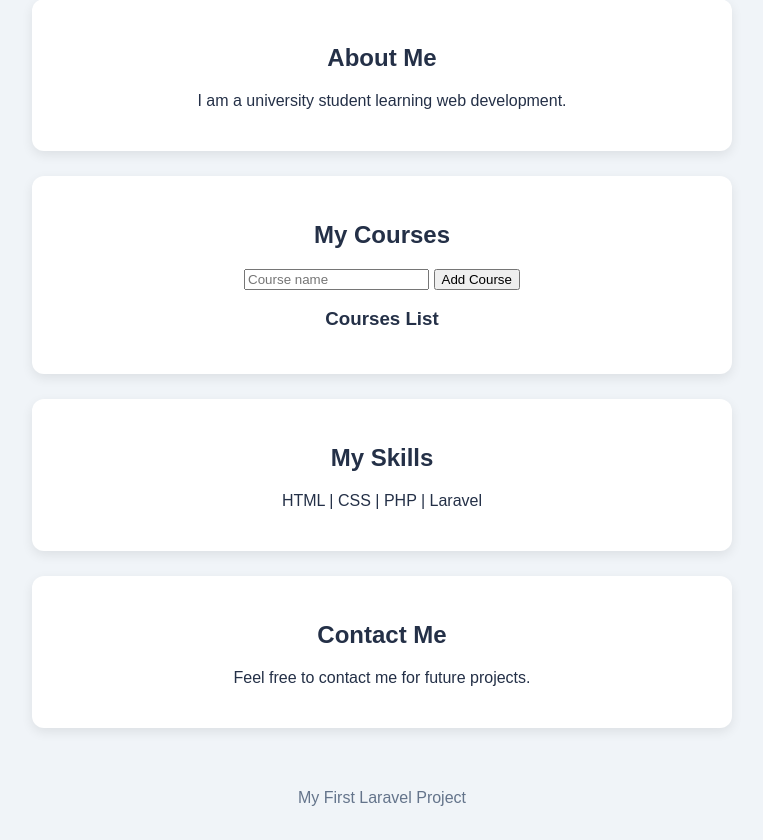
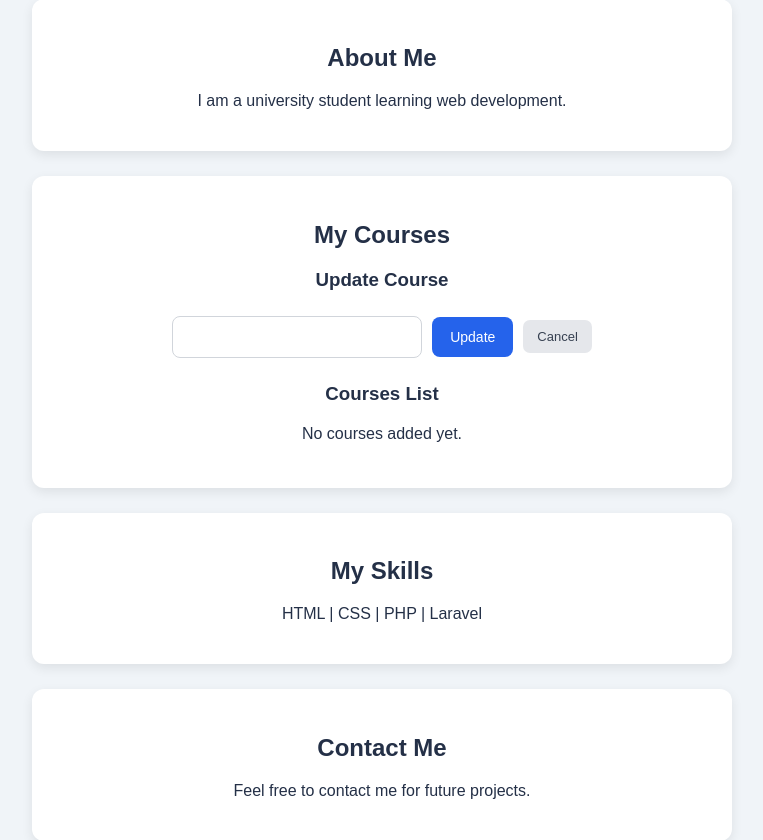
Before and after one commit to mnsymohamed98-coder/Laravel-Environment, a Laravel app: template resources/views/welcome.blade.php in a window 1280 px wide. Shown: the part 278-1118 px from the top of the page, without its empty margins (258-1021 px from the left). Before the commit the page ends 1084 px from the top, so only its background shows below. Run offline with Laravel 12, Linux system fonts and the light colour scheme; the template is opened without the code that fills it, so the values that code supplies are empty.

Commit message:
Add course edit update and delete features

```diff
--- a/resources/views/welcome.blade.php
+++ b/resources/views/welcome.blade.php
@@ -5,6 +5,7 @@
     <meta charset="UTF-8">
     <meta name="viewport" content="width=device-width, initial-scale=1.0">
     <title>My Student Profile</title>
+
     <style>
         body {
             font-family: Arial, sans-serif;
@@ -13,20 +14,28 @@
             text-align: center;
             color: #243047;
         }
+
         header {
             background: #2563eb;
             color: white;
             padding: 45px 20px;
         }
+
         nav {
             background: #1e40af;
             padding: 15px;
         }
+
         nav a {
             color: white;
             margin: 12px;
             text-decoration: none;
         }
+
+        nav a:hover {
+            text-decoration: underline;
+        }
+
         .card {
             background: white;
             max-width: 650px;
@@ -35,13 +44,155 @@
             border-radius: 12px;
             box-shadow: 0 4px 12px #00000015;
         }
+
+        .course-form {
+            display: flex;
+            justify-content: center;
+            align-items: center;
+            gap: 10px;
+            margin: 25px 0;
+            flex-wrap: wrap;
+        }
+
+        .course-form input[type="text"] {
+            padding: 12px;
+            width: 250px;
+            max-width: 100%;
+            border: 1px solid #d1d5db;
+            border-radius: 8px;
+            font-size: 14px;
+            box-sizing: border-box;
+        }
+
+        .add-btn {
+            background: #2563eb;
+            color: white;
+            border: none;
+            border-radius: 8px;
+            padding: 12px 18px;
+            font-size: 14px;
+            cursor: pointer;
+        }
+
+        .add-btn:hover {
+            background: #1d4ed8;
+        }
+
+        .course-list {
+            max-width: 550px;
+            margin: 20px auto;
+        }
+
+        .course-item {
+            display: flex;
+            justify-content: space-between;
+            align-items: center;
+            gap: 12px;
+            padding: 15px;
+            margin-bottom: 12px;
+            background: #f8fafc;
+            border: 1px solid #e2e8f0;
+            border-radius: 10px;
+        }
+
+        .course-name {
+            font-size: 15px;
+            font-weight: 500;
+            text-align: left;
+            overflow-wrap: anywhere;
+        }
+
+        .course-actions {
+            display: flex;
+            align-items: center;
+            gap: 8px;
+            flex-shrink: 0;
+        }
+
+        .course-actions form {
+            margin: 0;
+        }
+
+        .edit-btn,
+        .delete-btn,
+        .cancel-btn {
+            display: inline-block;
+            padding: 9px 14px;
+            border-radius: 7px;
+            text-decoration: none;
+            font-size: 13px;
+            font-family: Arial, sans-serif;
+            cursor: pointer;
+            border: none;
+            line-height: normal;
+        }
+
+        .edit-btn {
+            color: #2563eb;
+            background: #dbeafe;
+        }
+
+        .delete-btn {
+            color: #dc2626;
+            background: #fee2e2;
+        }
+
+        .cancel-btn {
+            color: #374151;
+            background: #e5e7eb;
+        }
+
+        .edit-btn:hover {
+            background: #bfdbfe;
+        }
+
+        .delete-btn:hover {
+            background: #fecaca;
+        }
+
+        .cancel-btn:hover {
+            background: #d1d5db;
+        }
+
+        .error-message {
+            color: #dc2626;
+            font-size: 13px;
+        }
+
         footer {
             padding: 20px;
             color: #64748b;
         }
+
+        @media (max-width: 500px) {
+            .card {
+                margin: 15px;
+                padding: 20px 15px;
+            }
+
+            .course-item {
+                flex-wrap: wrap;
+            }
+
+            .course-name {
+                width: 100%;
+                text-align: center;
+            }
+
+            .course-actions {
+                justify-content: center;
+                width: 100%;
+            }
+
+            .course-form input[type="text"] {
+                width: 100%;
+            }
+        }
     </style>
 </head>
+
 <body>
+
     <header>
         <h1>My Student Profile</h1>
         <p>Welcome to my first Laravel project!</p>
@@ -56,28 +207,97 @@
 
     <section class="card" id="about">
         <h2>About Me</h2>
-        <p>I am a university student learning web development.</p>
+        <p>
+            I am a university student learning web development.
+        </p>
     </section>
 
+    <section class="card" id="courses">
+        <h2>My Courses</h2>
 
-<section class="card" id="courses">
-    <h2>My Courses</h2>
+        @if(isset($editingCourse))
+            <h3>Update Course</h3>
 
-    <form action="/courses" method="POST">
-        @csrf
+            <form action="/courses/update"
+                  method="POST"
+                  class="course-form">
+                @csrf
 
-        <input type="text" name="name"
-               placeholder="Course name" required>
+                <input type="hidden"
+                       name="id"
+                       value="{{ $editingCourse->id }}">
 
-        <button type="submit">Add Course</button>
-    </form>
+                <input type="text"
+                       name="name"
+                       value="{{ old('name', $editingCourse->name) }}"
+                       required
+                       maxlength="100">
 
-    <h3>Courses List</h3>
+                <button type="submit" class="add-btn">
+                    Update
+                </button>
 
-    @foreach($courses as $course)
-        <p>{{ $course->name }}</p>
-    @endforeach
-</section>
+                <a href="/#courses" class="cancel-btn">
+                    Cancel
+                </a>
+            </form>
+        @else
+            <form action="/courses"
+                  method="POST"
+                  class="course-form">
+                @csrf
+
+                <input type="text"
+                       name="name"
+                       placeholder="Enter course name..."
+                       value="{{ old('name') }}"
+                       required
+                       maxlength="100">
+
+                <button type="submit" class="add-btn">
+                    Add Course
+                </button>
+            </form>
+        @endif
+
+        @error('name')
+            <p class="error-message">{{ $message }}</p>
+        @enderror
+
+        <h3>Courses List</h3>
+
+        <div class="course-list">
+            @forelse($courses as $course)
+                <div class="course-item">
+
+                    <span class="course-name">
+                        {{ $course->name }}
+                    </span>
+
+                    <div class="course-actions">
+
+                        <a href="/courses/edit/{{ $course->id }}#courses"
+                           class="edit-btn">
+                            Edit
+                        </a>
+
+                        <form action="/courses/delete/{{ $course->id }}"
+                              method="POST">
+                            @csrf
+
+                            <button type="submit"
+                                    class="delete-btn">
+                                Delete
+                            </button>
+                        </form>
+
+                    </div>
+                </div>
+            @empty
+                <p>No courses added yet.</p>
+            @endforelse
+        </div>
+    </section>
 
     <section class="card" id="skills">
         <h2>My Skills</h2>
@@ -92,5 +312,6 @@
     <footer>
         <p>My First Laravel Project</p>
     </footer>
+
 </body>
 </html>
--- a/routes/web.php
+++ b/routes/web.php
@@ -8,9 +8,7 @@ use Illuminate\Http\Request;
 Route::get('/', function () {
     $courses = DB::table('courses')->get();
 
-    return view('welcome', [
-        'courses' => $courses
-    ]);
+    return view('welcome', compact('courses'));
 });
 
 Route::post('/courses', function (Request $request) {
@@ -26,3 +24,41 @@ Route::post('/courses', function (Request $request) {
 
     return redirect('/');
 });
+
+Route::post('/courses/delete/{id}', function ($id) {
+    DB::table('courses')
+        ->where('id', $id)
+        ->delete();
+
+    return redirect('/');
+});
+
+Route::get('/courses/edit/{id}', function ($id) {
+    $editingCourse = DB::table('courses')
+        ->where('id', $id)
+        ->first();
+
+    if (!$editingCourse) {
+        abort(404);
+    }
+
+    $courses = DB::table('courses')->get();
+
+    return view('welcome', compact('courses', 'editingCourse'));
+});
+
+Route::post('/courses/update', function (Request $request) {
+    $request->validate([
+        'id' => 'required|integer|exists:courses,id',
+        'name' => 'required|string|max:100'
+    ]);
+
+    DB::table('courses')
+        ->where('id', $request->input('id'))
+        ->update([
+            'name' => $request->input('name'),
+            'updated_at' => now()
+        ]);
+
+    return redirect('/');
+});
```
